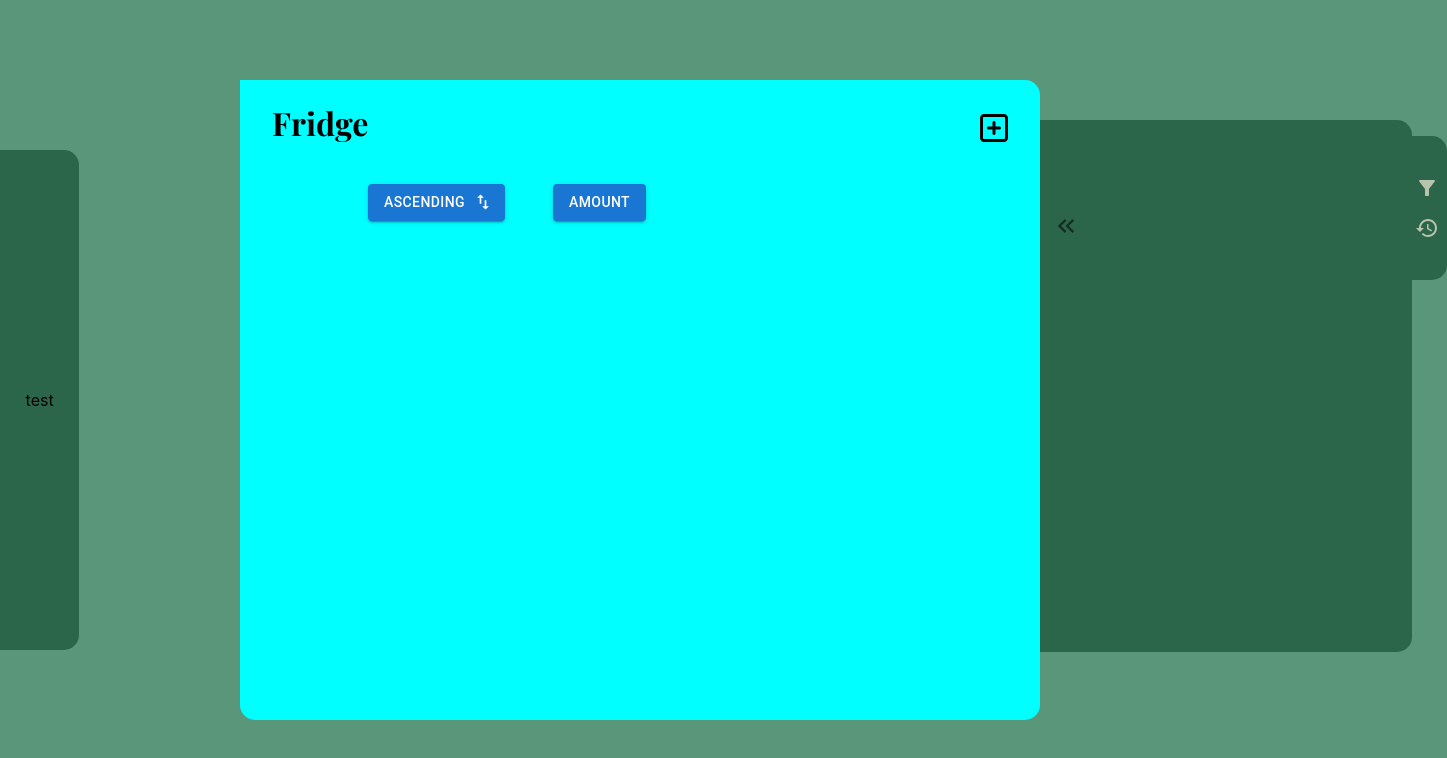
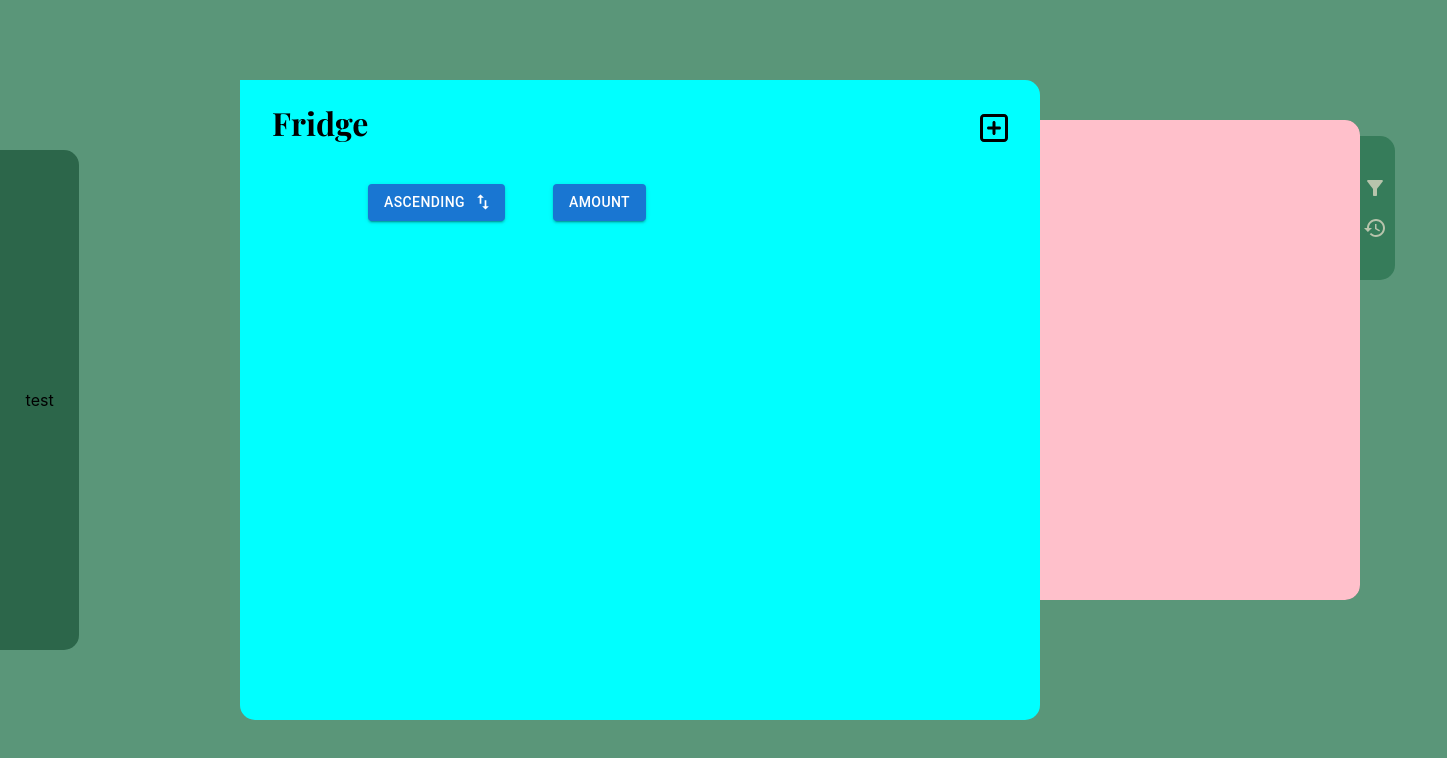
Before and after one commit to cjapar2/pantry-revised, a React (Create React App) app in the folder pantry-revised/: page / in a window 1280 px wide. Both pictures are taken after a click on the button 1055 px from the left and 188 px from the top of the page. Shown: the top 758 px of the page, 1447 px wide, since content can reach past the window. Built offline with nearby package versions, Linux system fonts and the light colour scheme.

Commit message:
Created a switch case to switch between filters tab and changelog tab on the side panel. Set width and height for contentContainer to the padding of the sidePanelContainer to keep it the same size as the sidePanelContainer.

```diff
--- a/pantry-revised/src/components/SidePanel.js
+++ b/pantry-revised/src/components/SidePanel.js
@@ -5,6 +5,7 @@ import HistoryOutlinedIcon from '@mui/icons-material/HistoryOutlined';
 import KeyboardDoubleArrowLeftIcon from '@mui/icons-material/KeyboardDoubleArrowLeft';
 import { IconButton } from '@mui/material';
 import '../styles/SidePanel.css'
+import { render } from '@testing-library/react';
 
 export function SidePanel() {
     const [panelOpen, setPanelOpen] = useState(false);
@@ -12,12 +13,25 @@ export function SidePanel() {
 
     function togglePanel(feature) {
         setActiveFeature(feature);
+        // If panel isn't open or the feature selected is currently the same feature, then close the panel
         setPanelOpen(!panelOpen || activeFeature !== feature);
+        // renderContent();
     };
 
     function closePanel() {
         setPanelOpen(false);
     };
+
+    function renderContent() {
+        switch (activeFeature) {
+            case 'filters':
+                console.log('selected filters');
+                return <div className='filtersContent'></div>
+            case 'changelog':
+                console.log('selected changelog');
+                return <div className='changelogContent'></div>
+        }
+    }
 
     return (
         <div className={`sidePanelContainer ${panelOpen ? 'open' : ''}`}>
@@ -35,24 +49,8 @@ export function SidePanel() {
                 <IconButton onClick={closePanel} size='large' className='close-button'>
                     <KeyboardDoubleArrowLeftIcon fontSize='inherit'  />
                 </IconButton>
+                {renderContent()}
             </div>
         </div>
-        // <div className={`sidePanel ${panelOpen ?  'open' : ''}`}>
-        //     <div className='buttonGroup'>
-        //         <ButtonGroup orientation='vertical'>
-                    // <IconButton onClick={() => togglePanel('filters')}>
-                    //     <FilterAltIcon />
-                    // </IconButton>
-                    // <IconButton onClick={() => togglePanel('changelog')}>
-                    //     <HistoryOutlinedIcon />
-                    // </IconButton>
-        //         </ButtonGroup>
-        //     </div>
-        //     <div className='sidePanelContent'>
-        //         <IconButton onClick={closePanel} className='close-button'>
-        //             <CloseIcon />
-        //         </IconButton>
-        //     </div>
-        // </div>
     )
 }
--- a/pantry-revised/src/styles/ItemListing.css
+++ b/pantry-revised/src/styles/ItemListing.css
@@ -94,9 +94,9 @@
     position: absolute;
     right: 1rem;
     top: -0.5rem;
-    background-color: #6cfa97;
+    background-color: #367c5a;
     opacity: 0;
-    padding: 1;
+    padding: 0.1rem;
     transition: opacity 0.3s;
 }
 
@@ -110,7 +110,7 @@
     /* Positioning */
     /* background-color: #f36464; */
     border-radius: 0.3rem;
-    color: rgb(82, 73, 73);
+    color: #b8c4ac;
     opacity: 1;
 }
 
@@ -118,6 +118,6 @@
     /* Positioning */
     /* background-color: #6cfa97;   */
     border-radius: 0.3rem;
-    color: rgb(82, 73, 73);
+    color: #b8c4ac;
     opacity: 1;
 }
--- a/pantry-revised/src/styles/List.css
+++ b/pantry-revised/src/styles/List.css
@@ -1,6 +1,10 @@
 @font-face {
     font-family: 'Playfair Display';
     src: url('../../public/PlayfairDisplay-VariableFont_wght.ttf') format('truetype');
+}
+
+* {
+    box-sizing: border-box;
 }
 
 .ListDashboard {
--- a/pantry-revised/src/styles/SidePanel.css
+++ b/pantry-revised/src/styles/SidePanel.css
@@ -5,18 +5,20 @@
     display: flex;
     /* Using % prevents from drastically changing position when expanding resolution */
     top: 15%;
-    left: 115.1px;
+    left: 115px;
     /* use vh to scale with resolution/size of screen */
-    padding: 20rem 10rem;
+    padding: 15rem 10rem;
+    width: 15rem;
+    height: 10rem;
     border-radius: 0px 15px 15px 0px;
     /* Transition animation when side panel slides out */
-    transition: left 0.1s ease-in-out;
+    transition: left 0.3s ease-in-out;
     /* background-color: mediumturquoise; */
 }
 
 /* When a button on the buttonGroup is clicked, move sidePanel to the right */
 .sidePanelContainer.open {
-    left: 487px;
+    left: 435px;
 }
 
 .buttonGroup {
@@ -25,7 +27,7 @@
     right: 0;
     padding: 2rem 0rem;
     border-radius: 0px 15px 15px 0px;
-    background-color: #2C664A;
+    background-color: #367c5a;
 }
 
 .contentContainer {
@@ -33,6 +35,9 @@
     top: 0;
     right: 35px;
     padding: 15rem 10rem;
+    /* Ensure size of container is the same as the sidePanelContainer (parent) */
+    width: 15rem;
+    height: 10rem;
     background-color: #2C664A;
     border-radius: 0px 15px 15px 0px;
 }
@@ -45,10 +50,27 @@
     color: #b8c4ac;
 }
 
-.close-button {
-    position: absolute;
-    margin-right: 2rem;
-    color: white;
-    bottom: 160px;
+.close-button.MuiIconButton-root {
+    color: #b8c4ac;
+    bottom: 240px;
     right: 160px;
 }
+
+
+.filtersContent {
+    position: absolute;
+    background-color: pink;
+    padding: 15rem 10rem;
+    top: 0;
+    left: 0;
+    border-radius: 0px 15px 15px 0px;
+}
+
+.changelogContent {
+    position: absolute;
+    background-color: aquamarine;
+    padding: 15rem 10rem;
+    top: 0;
+    left: 0;
+    border-radius: 0px 15px 15px 0px;
+}
```
